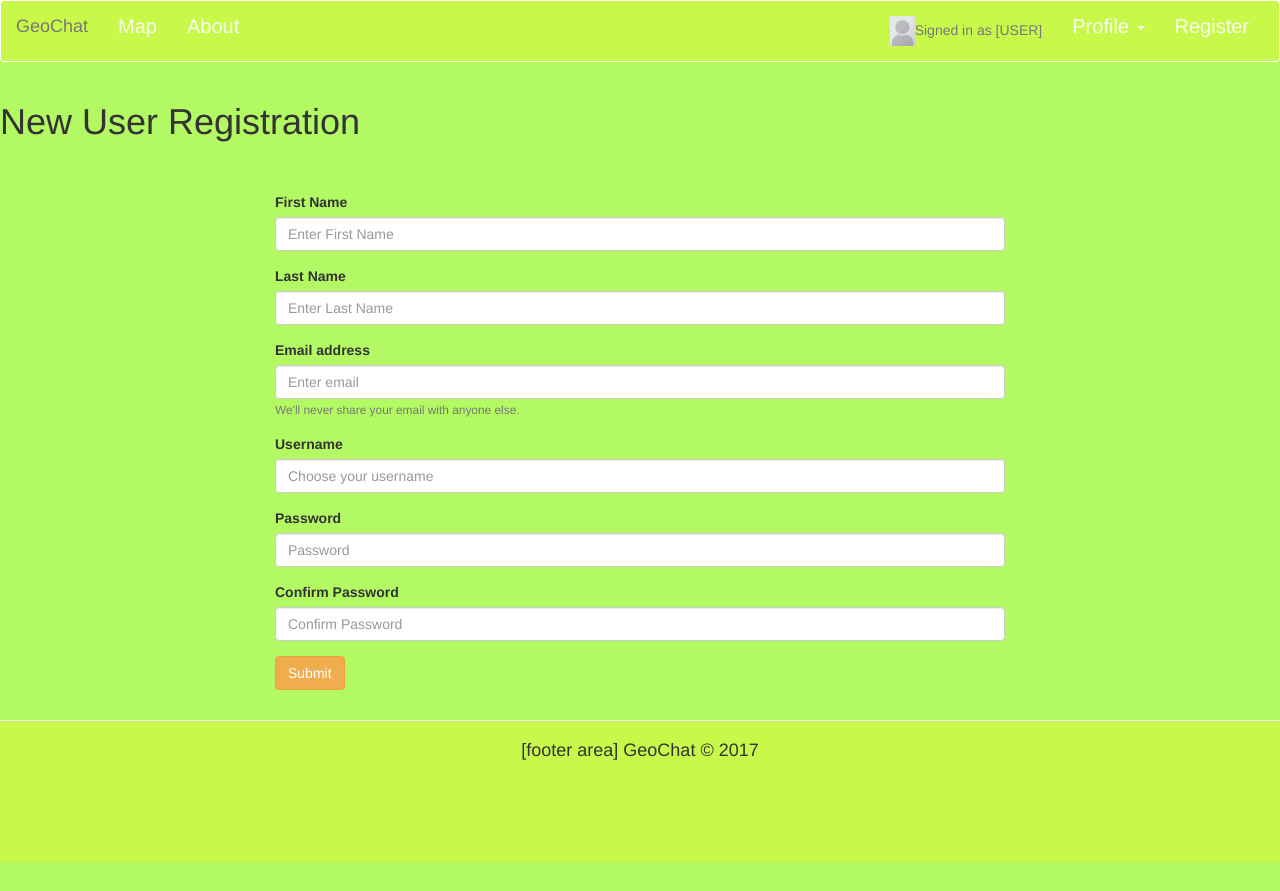
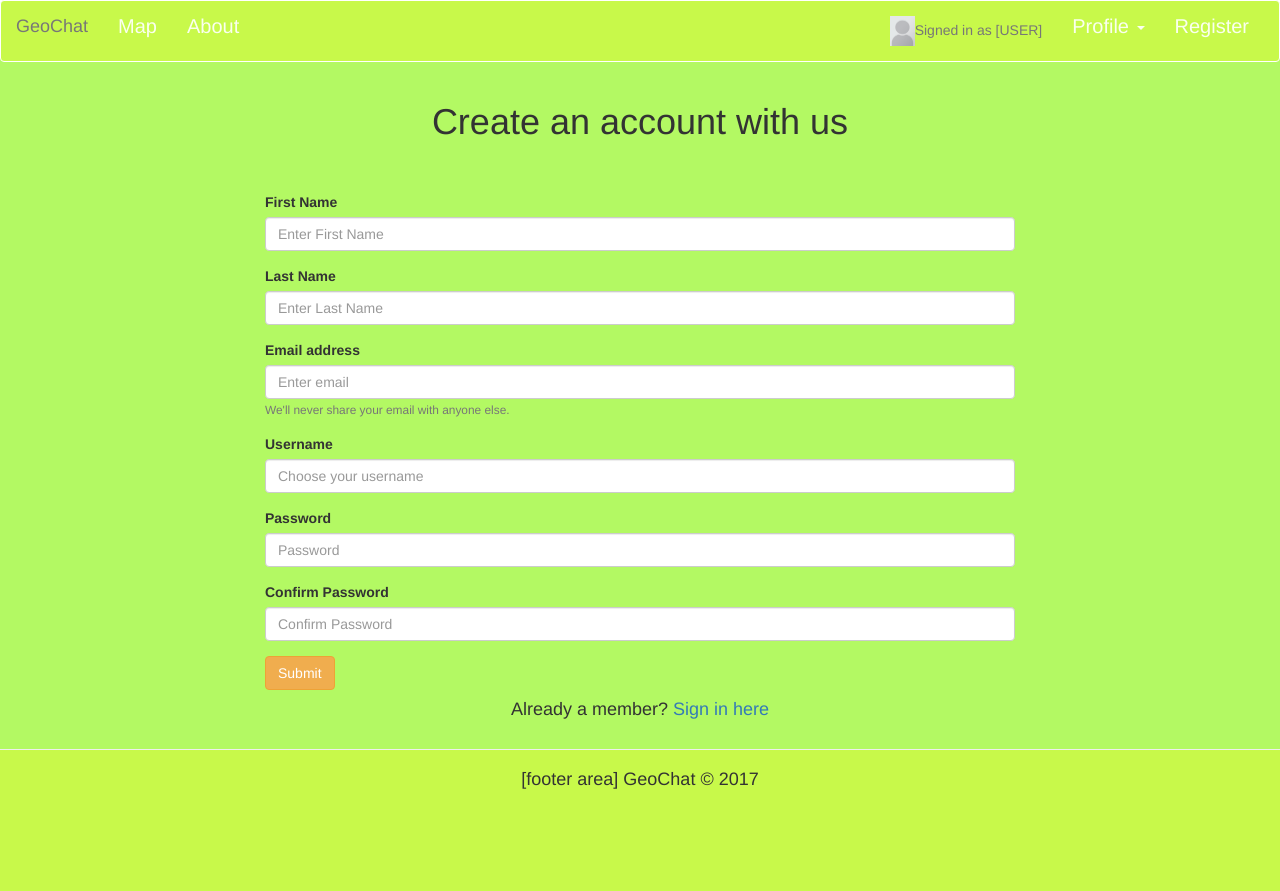
Before and after one commit to sd19surf/CMSC495, a PHP site: page /newuser.php in a window 1280 px wide. Before the commit the page ends 862 px from the top, so only its background shows below. Run offline with PHP 8.4, Linux system fonts and the light colour scheme; some libraries are stand-ins or nearby versions.

Commit message:
Update User Registration Page
Centered form title, added a link to existing member login

```diff
--- a/newuser.php
+++ b/newuser.php
@@ -6,14 +6,20 @@
 ?>
 
 <main>
+  <div class="container">
+
+    <!-- Form Title Text -->
     <br><br>
-  <h1>New User Registration</h1>
+    <div class="row">
+      <div class="col-md-6 col-md-offset-3 text-center">
+        <h1>Create an account with us</h1>
+      </div>
+    </div>
     <br><br>
 
-  <div class="container">
+    <!-- New User Registration Form -->
+    <div class="row">
       <div class="col-md-8 col-md-offset-2">
-
-      <!-- New User Registration Form -->
         <form action="includes/register.php" method="post">
           <div class="form-group">
             <label for="firstname">First Name</label>
@@ -74,7 +80,14 @@
           </div>
           <button type="submit" class="btn btn-warning">Submit</button>
         </form>
+      </div>
+    </div>
 
+    <!-- Already a member? -->
+    <div class="row">
+      <div class="col-md-6 col-md-offset-3 text-center">
+        <h4>Already a member? <a href="#">Sign in here</a></h4>
+      </div>
     </div>
   </div>
 
```
Also changed, not shown: picture.php (+4 -4 lines). Lines whose indentation alone changed are shown as unchanged.
